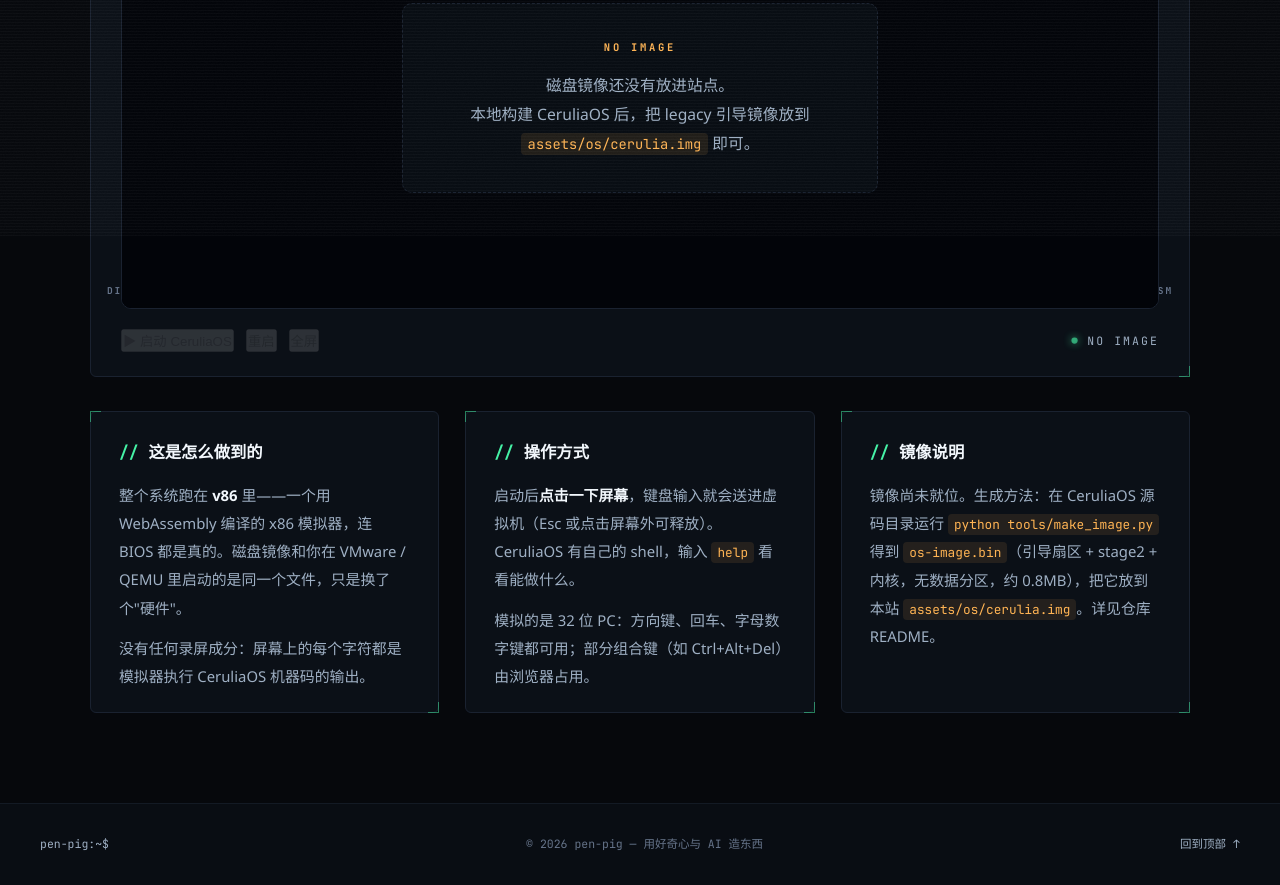
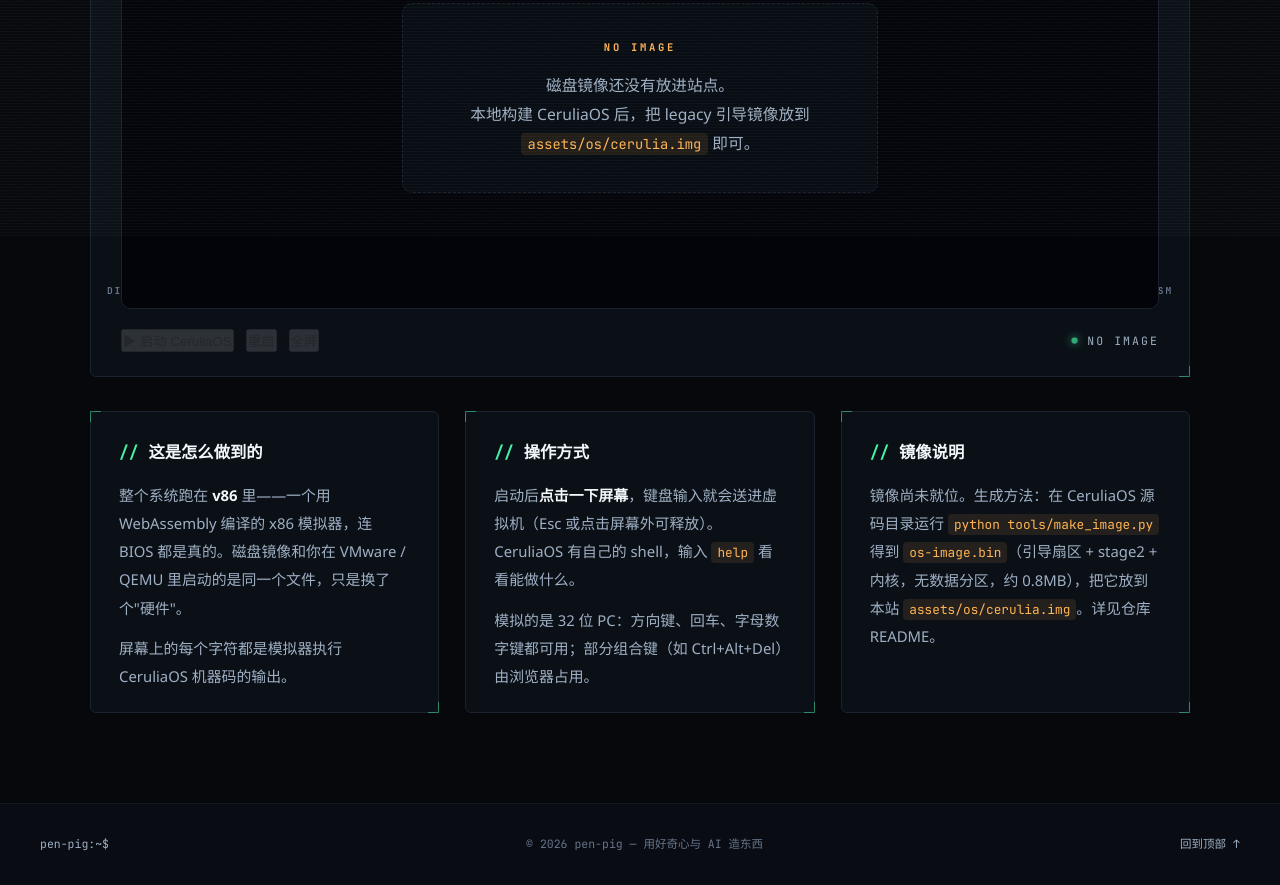
Before and after one commit to pen-pig/pen-pig.github.io, a plain HTML site: page os.html in a window 1280 px wide. Shown: the part 564-1449 px from the top of the page. Drawn offline with Linux system fonts and the light colour scheme; no server answers.

Commit message:
docs: 去掉文档里的自夸表述，改为中性描述
README 里把需求当成就来写的地方：
- 删掉密码章节的「彩虹表失效」「爆破成本抬高上万倍」等修饰，只留做法
- 删掉「三个关键实现细节」这类标题，改成「实现说明」
- 「设计取舍」改成中性的存储说明
- 去掉 Turnstile「免费无限量」「永不下发」等宣传语
- 删掉 os.html 里「没有任何录屏成分」的强调

README 不再出现「建议把发布校验挪到服务端」——这个方案已明确不采用。

```diff
--- a/os.html
+++ b/os.html
@@ -86,7 +86,7 @@
       <article class="os-info-card panel reveal">
         <h2>这是怎么做到的</h2>
         <p>整个系统跑在 <b>v86</b> 里——一个用 WebAssembly 编译的 x86 模拟器，连 BIOS 都是真的。磁盘镜像和你在 VMware / QEMU 里启动的是同一个文件，只是换了个"硬件"。</p>
-        <p>没有任何录屏成分：屏幕上的每个字符都是模拟器执行 CeruliaOS 机器码的输出。</p>
+        <p>屏幕上的每个字符都是模拟器执行 CeruliaOS 机器码的输出。</p>
       </article>
       <article class="os-info-card panel reveal">
         <h2>操作方式</h2>
```
Also changed, not shown: README.md.
